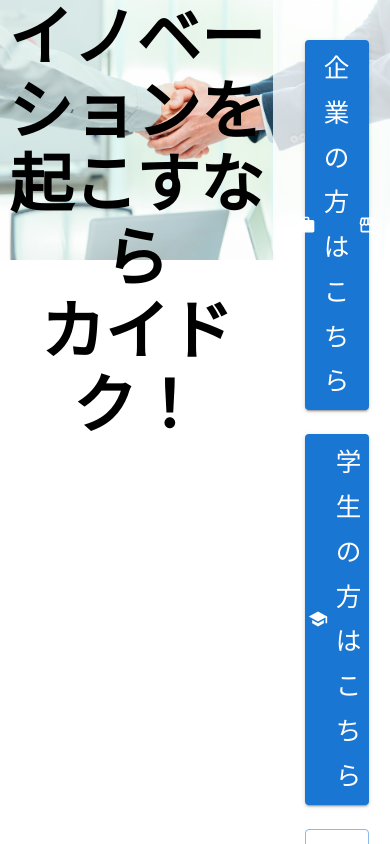
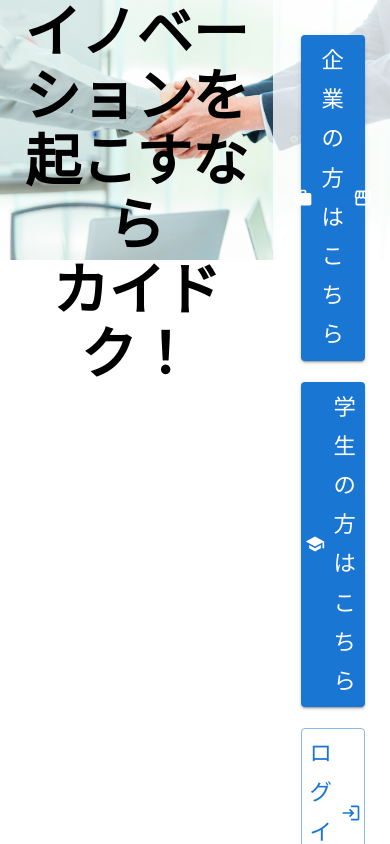
Before and after one commit to yui666a/m_bip-kanazawa, a Next.js app: page / in a window 390 px wide. Shown: the top 844 px of the page. Built offline with nearby package versions, Linux system fonts and the light colour scheme.

Commit message:
spのデフォルトフォントサイズを指定

```diff
--- a/styles/globals.css
+++ b/styles/globals.css
@@ -15,6 +15,15 @@
   box-sizing: border-box;
 }
 
+@media (max-width: 425px) {
+  html {
+    font-size: 14px;
+  }
+  body {
+    font-size: 14px;
+  }
+}
+
 /* @media (prefers-color-scheme: dark) {
   html {
     color-scheme: dark;
```
